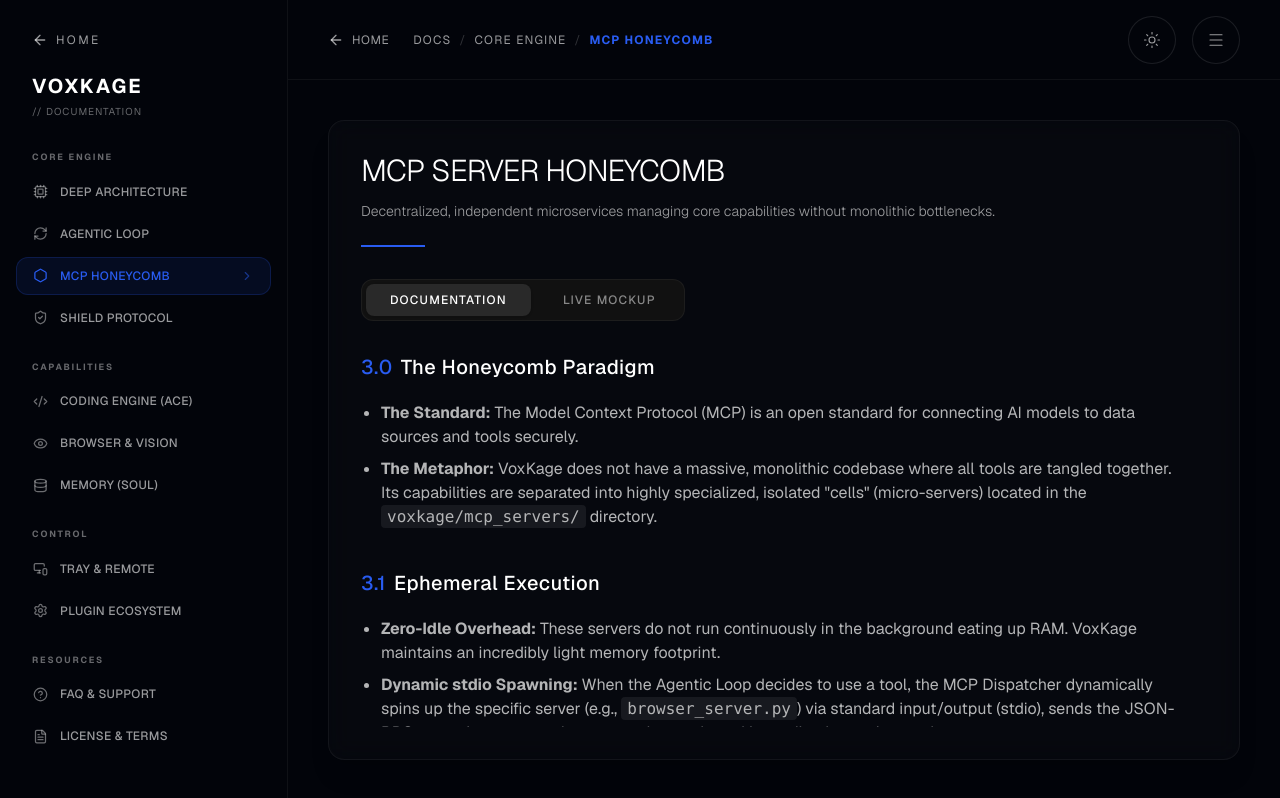
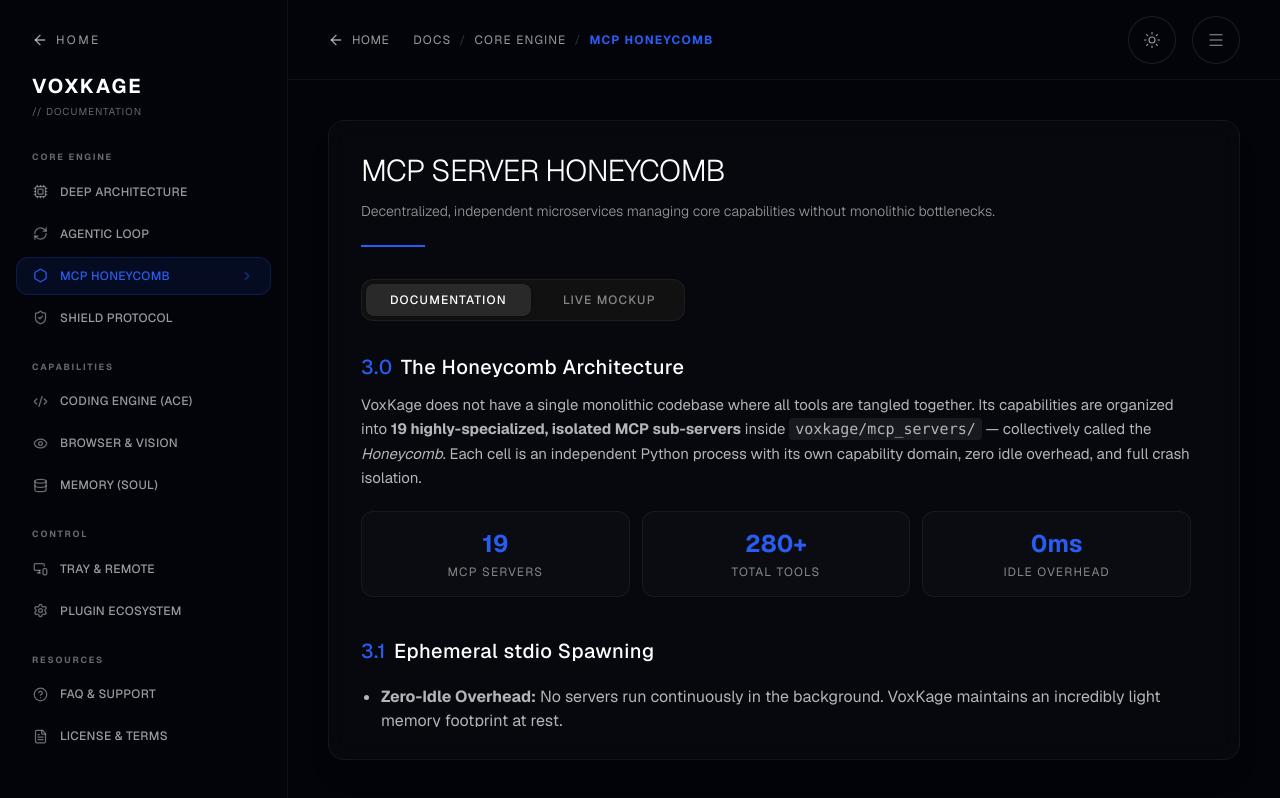
Before and after one commit to ayushdwivedi001/VoxKage-Website, a Next.js app: page /documentation in a window 1280 px wide. Both pictures are taken after a click on the button "MCP HONEYCOMB". Built offline with nearby package versions, Linux system fonts and the light colour scheme.

Commit message:
docs(Documentation): overhaul MCP Honeycomb section — document all 19 real servers with accurate tool counts, roles, and descriptions from direct codebase inspection

```diff
--- a/src/app/documentation/content.tsx
+++ b/src/app/documentation/content.tsx
@@ -165,7 +165,6 @@ const HoneycombMockup = () => {
 
   return (
     <div className="w-full bg-[#050505] border border-white/5 rounded-xl p-4 md:p-6 font-mono text-[11px] md:text-[13px] shadow-2xl relative overflow-hidden flex flex-col">
-      {/* Query Bar */}
       <div className="flex items-start md:items-center gap-3 bg-white/5 px-3 md:px-4 py-3 rounded-lg mb-6 md:mb-8 border border-white/5 shrink-0 pr-16 md:pr-20">
         <Terminal size={16} className="text-[#295cf1] shrink-0 mt-0.5 md:mt-0" />
         <motion.span
@@ -178,9 +177,7 @@ const HoneycombMockup = () => {
         </motion.span>
       </div>
 
-      {/* Honeycomb Nodes */}
       <div className="flex flex-col gap-6 relative pl-6 border-l border-white/5 ml-4">
-
         {step >= 1 && (
           <motion.div initial={{ opacity: 0, x: -10 }} animate={{ opacity: 1, x: 0 }} className="flex items-start gap-4 relative">
             <div className="absolute -left-[35px] bg-[#050505] border border-white/10 p-1.5 rounded-md">
@@ -188,7 +185,7 @@ const HoneycombMockup = () => {
             </div>
             <div className="bg-[#111] border border-white/5 px-4 py-3 rounded-lg w-full">
               <span className="text-yellow-500/80 font-bold tracking-widest text-[10px] uppercase mb-1 block">AGENTIC THINKING // PLAN</span>
-              <p className="text-white/60">I need to fetch Next.js docs via browser, compile to word via os_control, and dispatch via telegram server.</p>
+              <p className="text-white/60">I need to fetch Next.js docs via browser_server, compile to word via file_ops_server, and dispatch via telegram_server.</p>
             </div>
           </motion.div>
         )}
@@ -199,8 +196,8 @@ const HoneycombMockup = () => {
               <Search size={14} className="text-[#295cf1]" />
             </div>
             <div className="bg-[#111] border border-white/5 px-4 py-3 rounded-lg w-full">
-              <span className="text-[#295cf1] font-bold tracking-widest text-[10px] uppercase mb-1 block">BROWSER_SERVER.PY // EXECUTE</span>
-              <p className="text-white/60">Navigating to nextjs.org/docs... Extracted 4,201 tokens of updated DOM content.</p>
+              <span className="text-[#295cf1] font-bold tracking-widest text-[10px] uppercase mb-1 block">BROWSER_SERVER.PY // EXECUTE — 42 TOOLS</span>
+              <p className="text-white/60">Navigating to nextjs.org/docs... Extracted 4,201 tokens of updated DOM content via Playwright agent.</p>
             </div>
           </motion.div>
         )}
@@ -211,8 +208,8 @@ const HoneycombMockup = () => {
               <FileEdit size={14} className="text-emerald-500" />
             </div>
             <div className="bg-[#111] border border-white/5 px-4 py-3 rounded-lg w-full">
-              <span className="text-emerald-500 font-bold tracking-widest text-[10px] uppercase mb-1 block">FILE_OPS_SERVER.PY // EXECUTE</span>
-              <p className="text-white/60">Compiling extracted data... Created 'NextJS_Updates.docx' at C:\Temp.</p>
+              <span className="text-emerald-500 font-bold tracking-widest text-[10px] uppercase mb-1 block">FILE_OPS_SERVER.PY // EXECUTE — 5 TOOLS</span>
+              <p className="text-white/60">Compiling extracted data... Created 'NextJS_Updates.docx' at C:\Users\AYUSH\Documents.</p>
             </div>
           </motion.div>
         )}
@@ -223,8 +220,8 @@ const HoneycombMockup = () => {
               <Send size={14} className="text-purple-500" />
             </div>
             <div className="bg-[#111] border border-white/5 px-4 py-3 rounded-lg w-full">
-              <span className="text-purple-500 font-bold tracking-widest text-[10px] uppercase mb-1 block">TELEGRAM_SERVER.PY // EXECUTE</span>
-              <p className="text-white/60">Dispatching secure payload over IPC pipe... Message sent successfully.</p>
+              <span className="text-purple-500 font-bold tracking-widest text-[10px] uppercase mb-1 block">TELEGRAM_SERVER.PY // EXECUTE — 8 TOOLS</span>
+              <p className="text-white/60">Dispatching secure file payload over IPC pipe to Telegram Bot API... Message sent successfully.</p>
             </div>
           </motion.div>
         )}
@@ -250,9 +247,30 @@ const HoneycombMockup = () => {
 const HoneycombContent = () => {
   const [tab, setTab] = useState<"docs" | "mockup">("docs");
 
+  const servers = [
+    { name: "browser_server.py", color: "text-[#295cf1]", tools: 42, role: "Web Agent & Browser Automation", desc: "Full Playwright/Chromium orchestration. Handles search, DOM extraction, screenshot-with-vision, click/fill/drag/type via accessibility UIDs, JS execution, multi-tab management, network inspection, performance tracing, and a frontend snippet memory store." },
+    { name: "os_control_server.py", color: "text-emerald-500", tools: 20, role: "OS File & Process Control", desc: "The system hands. Copy, cut, rename, create folders, sort directories, find duplicates, recycle bin control, image compress/resize, wallpaper setting, process kill, Windows Update checks, disk usage analytics, archive compression and extraction." },
+    { name: "system_server.py", color: "text-cyan-400", tools: 56, role: "Full System Control Layer", desc: "The deepest OS integration layer. Controls volume, brightness, audio devices, night light, dark mode, power actions, power plans, battery status, system info, running processes, WiFi/Bluetooth/hotspot/airplane mode, network scanning, speed tests, DNS flushing, window management, clipboard, keystrokes, temp file cleanup, and the native shell executor." },
+    { name: "task_server.py", color: "text-rose-400", tools: 12, role: "Parallel Sub-Agent Manager", desc: "Spawns headless background sub-agent CLI processes (agy or OpenCode) for long-running tasks. Features a 30-min watchdog timer, hard 90-min kill cap, dual-engine support, auto-model selection (Pro vs Flash by task complexity), step logging heartbeats, and zombie PID detection." },
+    { name: "gui_server.py", color: "text-amber-400", tools: 5, role: "Desktop GUI Pilot", desc: "Vision-assisted desktop automation. Focuses windows via AttachThreadInput, captures desktop screenshots to disk paths (never base64), executes find-and-click with coordinate extraction, hotkeys, typed text via clipboard-paste for Unicode, drag/drop, and file opening." },
+    { name: "memory_server.py", color: "text-violet-400", tools: 11, role: "SOUL Memory & Self-Learning", desc: "The hippocampus. Manages the SOUL user profile (remember_user, recall_user, get_user_profile), problem/solution knowledge base (log_problem, log_solution, search_memory), trusted action registry, and full memory lifecycle (list, forget)." },
+    { name: "rag_server.py", color: "text-teal-400", tools: 6, role: "Vector RAG Database", desc: "The librarian. Handles document chunking, sentence-transformer embedding, FAISS/ChromaDB semantic storage, intelligent retrieval (query_rag), directory-wide indexing (index_directory), change detection (check_and_index), and document lifecycle management." },
+    { name: "coding_server.py", color: "text-yellow-400", tools: 4, role: "Agentic Coding Engine (ACE)", desc: "Powers the ACE workflow. Runs coding_thinking to initialize RAG-backed plans, get_code_skeleton for 95%-token-saving AST structural parsing, and update_coding_plan / get_coding_plan for live milestone tracking across multi-file refactoring sessions." },
+    { name: "telegram_server.py", color: "text-sky-400", tools: 8, role: "Telegram Remote Control", desc: "Bidirectional Telegram Bot bridge. Sends messages, reports, and files. Checks inbox, handles user confirmation dialogs (telegram_ask_save / telegram_check_reply), retrieves pending messages, and reports bot connection status." },
+    { name: "github_server.py", color: "text-orange-400", tools: 14, role: "GitHub & Git Automation", desc: "Full Git & GitHub lifecycle. Clone repos, smart commits with auto-messages, pull, fake commit histories, auto-detect and install dependencies, run/kill projects, check project health, list repos, create local repos, and inspect GitHub Actions runs and job logs." },
+    { name: "email_server.py", color: "text-pink-400", tools: 11, role: "Email Client & Automation", desc: "Complete Gmail/IMAP integration. Check inbox, read emails, send, save drafts, reply, delete, bulk delete, archive, mark read/unread, and get email statistics — all via secure OAuth or App Password flow." },
+    { name: "devserver_server.py", color: "text-lime-400", tools: 7, role: "Dev Server Manager & Visual QA", desc: "Auto-detects and starts local dev servers (Next.js, Vite, React CRA, Angular, SvelteKit, Nuxt, Django, Flask, FastAPI, static HTML). Manages port conflicts, waits for server readiness, and bridges browser screenshots to Gemini vision scoring for the Visual QA self-correction loop." },
+    { name: "media_server.py", color: "text-fuchsia-400", tools: 6, role: "Spotify & Media Control", desc: "Full Spotify integration via spotipy. Search and play tracks/playlists by name or URI, control playback (play/pause/skip/volume), search YouTube media options, and play media selections directly from search results." },
+    { name: "file_server.py", color: "text-indigo-400", tools: 5, role: "Smart File Intelligence", desc: "Intelligent file operations. smart_open resolves descriptions to real apps/files and launches them, browse_directory gives structured listings, analyze_specific_file uses Gemini vision for image/doc analysis, and find_and_analyze_file searches the filesystem by keyword." },
+    { name: "file_ops_server.py", color: "text-emerald-300", tools: 5, role: "File Creation & Editing", desc: "Precise file lifecycle management with confirmation gates. Creates new files with content, edits existing files via diff-style replacement, deletes files safely, converts between formats (.docx, .pdf, .txt, etc.), and lists directory contents with metadata." },
+    { name: "health_server.py", color: "text-red-400", tools: 7, role: "System Health Monitor", desc: "Comprehensive PC diagnostics. Full health check (CPU/RAM/disk/network), top processes by CPU or memory, startup programs inventory, junk file scanning and cleaning (with confirmation), Windows Defender/antivirus status, and disk usage analysis." },
+    { name: "download_server.py", color: "text-orange-300", tools: 4, role: "Download & Installer Manager", desc: "Safe agentic download pipeline. Finds official download URLs via browser, shows preview before downloading (confirmed=False gate), tracks download progress, and runs installers silently — all with user confirmation checkpoints before execution." },
+    { name: "notify_server.py", color: "text-yellow-300", tools: 2, role: "Windows Notification Bridge", desc: "Native Windows toast notifications. notify_task_done fires structured completion alerts with task ID and status. notify delivers arbitrary title/message/duration popups to the desktop notification center for background task awareness." },
+    { name: "session_server.py", color: "text-slate-400", tools: 4, role: "Session Log & Shared Consciousness", desc: "Structured session memory. Creates, lists, retrieves, and searches markdown session logs — the backbone of VoxKage's shared consciousness across Antigravity CLI and OpenCode CLI sessions. Enables seamless context handoff between sessions." },
+  ];
+
   return (
     <div className="flex flex-col h-full w-full">
-      {/* Internal Tab Switcher */}
       <div className="flex items-center gap-2 mb-8 bg-[#111] w-max p-1 rounded-xl border border-white/5">
         <button
           onClick={() => setTab("docs")}
@@ -273,64 +291,62 @@ const HoneycombContent = () => {
           <motion.div key="docs" initial={{ opacity: 0, y: 10 }} animate={{ opacity: 1, y: 0 }} exit={{ opacity: 0, y: -10 }} className="flex flex-col gap-10 pb-12">
             <div className="flex flex-col gap-3">
               <h3 className="text-xl font-medium tracking-wide flex items-center gap-2">
-                <span className="text-[#295cf1]">3.0</span> The Honeycomb Paradigm
+                <span className="text-[#295cf1]">3.0</span> The Honeycomb Architecture
+              </h3>
+              <p className="opacity-70 leading-relaxed text-[15px]">
+                VoxKage does not have a single monolithic codebase where all tools are tangled together. Its capabilities are organized into <strong>19 highly-specialized, isolated MCP sub-servers</strong> inside <code className="bg-white/10 px-1.5 py-0.5 rounded">voxkage/mcp_servers/</code> — collectively called the <em>Honeycomb</em>. Each cell is an independent Python process with its own capability domain, zero idle overhead, and full crash isolation.
+              </p>
+              <div className="grid grid-cols-3 gap-3 mt-2">
+                {[
+                  { val: "19", label: "MCP Servers" },
+                  { val: "280+", label: "Total Tools" },
+                  { val: "0ms", label: "Idle Overhead" },
+                ].map(stat => (
+                  <div key={stat.label} className="bg-[#ffffff05] border border-white/5 rounded-xl p-4 text-center">
+                    <p className="text-2xl font-bold text-[#295cf1]">{stat.val}</p>
+                    <p className="text-xs opacity-50 uppercase tracking-widest mt-1">{stat.label}</p>
+                  </div>
+                ))}
+              </div>
+            </div>
+
+            <div className="flex flex-col gap-3">
+              <h3 className="text-xl font-medium tracking-wide flex items-center gap-2">
+                <span className="text-[#295cf1]">3.1</span> Ephemeral stdio Spawning
               </h3>
               <ul className="list-disc pl-5 opacity-70 flex flex-col gap-2 mt-2">
-                <li><strong>The Standard:</strong> The Model Context Protocol (MCP) is an open standard for connecting AI models to data sources and tools securely.</li>
-                <li><strong>The Metaphor:</strong> VoxKage does not have a massive, monolithic codebase where all tools are tangled together. Its capabilities are separated into highly specialized, isolated "cells" (micro-servers) located in the <code className="bg-white/10 px-1.5 py-0.5 rounded">voxkage/mcp_servers/</code> directory.</li>
+                <li><strong>Zero-Idle Overhead:</strong> No servers run continuously in the background. VoxKage maintains an incredibly light memory footprint at rest.</li>
+                <li><strong>Dynamic Spawning:</strong> When the Agentic Loop selects a tool, the hosting CLI dynamically spins up the specific server (e.g., <code className="bg-white/10 px-1.5 py-0.5 rounded">browser_server.py</code>) via stdio JSON-RPC, executes the command, captures the result, and terminates the process.</li>
+                <li><strong>Schema Injection:</strong> VoxKage reads all 19 server schemas at startup and injects their full tool definitions into the host CLI's system prompt — the model always knows exactly what it can do.</li>
               </ul>
             </div>
 
             <div className="flex flex-col gap-3">
               <h3 className="text-xl font-medium tracking-wide flex items-center gap-2">
-                <span className="text-[#295cf1]">3.1</span> Ephemeral Execution
+                <span className="text-[#295cf1]">3.2</span> Fault Isolation &amp; Crash Protection
               </h3>
               <ul className="list-disc pl-5 opacity-70 flex flex-col gap-2 mt-2">
-                <li><strong>Zero-Idle Overhead:</strong> These servers do not run continuously in the background eating up RAM. VoxKage maintains an incredibly light memory footprint.</li>
-                <li><strong>Dynamic stdio Spawning:</strong> When the Agentic Loop decides to use a tool, the MCP Dispatcher dynamically spins up the specific server (e.g., <code className="bg-white/10 px-1.5 py-0.5 rounded">browser_server.py</code>) via standard input/output (stdio), sends the JSON-RPC execution command, captures the result, and immediately terminates the server.</li>
-                <li><strong>Schema Injection:</strong> VoxKage automatically reads the schemas of all cells in the Honeycomb at startup and injects them into the LLM's system prompt, keeping it perfectly aware of its capabilities.</li>
+                <li><strong>Process Boundary Isolation:</strong> Each server is a separate OS subprocess. A Playwright crash in <code className="bg-white/10 px-1.5 py-0.5 rounded">browser_server.py</code> cannot destabilize the main VoxKage session or any other server.</li>
+                <li><strong>Stderr Self-Healing:</strong> The hosting CLI catches raw stderr crash logs from any dying cell, wraps them as structured tool errors, and injects them directly into the next model turn for autonomous diagnosis and retry.</li>
+                <li><strong>Watchdog Protection:</strong> The <code className="bg-white/10 px-1.5 py-0.5 rounded">task_server</code> adds an additional layer — background sub-agents that stop logging heartbeats are auto-killed after 30 minutes of silence, with a hard 90-minute absolute limit.</li>
               </ul>
             </div>
 
             <div className="flex flex-col gap-3">
               <h3 className="text-xl font-medium tracking-wide flex items-center gap-2">
-                <span className="text-[#295cf1]">3.2</span> Fault Isolation & Stability
-              </h3>
-              <ul className="list-disc pl-5 opacity-70 flex flex-col gap-2 mt-2">
-                <li><strong>Crash Protection:</strong> Because each cell operates as an isolated subprocess, a crash in the browser server cannot crash the main VoxKage engine.</li>
-                <li><strong>The Firewall:</strong> The MCP Dispatcher catches the stderr crash log, cleanly closes the dead cell, and passes the error text back to the Agentic Loop for self-correction.</li>
-              </ul>
-            </div>
-
-            <div className="flex flex-col gap-3">
-              <h3 className="text-xl font-medium tracking-wide flex items-center gap-2">
-                <span className="text-[#295cf1]">3.3</span> Anatomy of the Cells
+                <span className="text-[#295cf1]">3.3</span> Complete Cell Inventory
               </h3>
               <div className="grid grid-cols-1 md:grid-cols-2 gap-4 mt-2">
-                <div className="bg-[#ffffff05] border border-white/5 p-4 rounded-xl shadow-inner">
-                  <h4 className="text-[#295cf1] font-medium mb-1">browser_server.py</h4>
-                  <p className="text-sm opacity-60">The Web Interface. Handles Selenium/Playwright orchestration, deep DOM element extraction, and visual viewport states.</p>
-                </div>
-                <div className="bg-[#ffffff05] border border-white/5 p-4 rounded-xl shadow-inner">
-                  <h4 className="text-emerald-500 font-medium mb-1">os_control_server.py</h4>
-                  <p className="text-sm opacity-60">The Hands. Manages native OS commands, directory traversal, precise file creation/editing, and process management.</p>
-                </div>
-                <div className="bg-[#ffffff05] border border-white/5 p-4 rounded-xl shadow-inner">
-                  <h4 className="text-yellow-500 font-medium mb-1">coding_server.py</h4>
-                  <p className="text-sm opacity-60">The Developer Brain. Powers the Agentic Coding Engine (ACE) by generating structure skeletons and managing plans.</p>
-                </div>
-                <div className="bg-[#ffffff05] border border-white/5 p-4 rounded-xl shadow-inner">
-                  <h4 className="text-purple-500 font-medium mb-1">rag_server.py</h4>
-                  <p className="text-sm opacity-60">The Librarian. Handles chunking, embedding, and semantic retrieval, allowing VoxKage to "read" massive repositories.</p>
-                </div>
-                <div className="bg-[#ffffff05] border border-white/5 p-4 rounded-xl shadow-inner">
-                  <h4 className="text-cyan-500 font-medium mb-1">memory_server.py</h4>
-                  <p className="text-sm opacity-60">The Hippocampus. Manages read/write operations for the SOUL system (user preferences) and the Problem/Solution logs.</p>
-                </div>
-                <div className="bg-[#ffffff05] border border-white/5 p-4 rounded-xl shadow-inner">
-                  <h4 className="text-rose-500 font-medium mb-1">task_server.py</h4>
-                  <p className="text-sm opacity-60">The Manager. Responsible for spawning, tracking, and killing detached background sub-agents.</p>
-                </div>
+                {servers.map(server => (
+                  <div key={server.name} className="bg-[#ffffff05] border border-white/5 p-4 rounded-xl shadow-inner flex flex-col gap-1.5">
+                    <div className="flex items-center justify-between gap-2">
+                      <h4 className={`${server.color} font-mono font-medium text-sm`}>{server.name}</h4>
+                      <span className="text-[10px] bg-white/5 border border-white/10 px-2 py-0.5 rounded-full text-white/50 shrink-0">{server.tools} tools</span>
+                    </div>
+                    <p className="text-xs text-white/40 uppercase tracking-wider font-medium">{server.role}</p>
+                    <p className="text-sm opacity-60 leading-relaxed">{server.desc}</p>
+                  </div>
+                ))}
               </div>
             </div>
 
@@ -339,8 +355,10 @@ const HoneycombContent = () => {
                 <span className="text-[#295cf1]">3.4</span> Cross-Cell Orchestration
               </h3>
               <ul className="list-disc pl-5 opacity-70 flex flex-col gap-2 mt-2">
-                <li><strong>The Synergy:</strong> The Agentic Loop acts as the maestro, seamlessly passing data between completely isolated cells.</li>
-                <li><strong>Example Workflow:</strong> VoxKage uses the browser_server to find a GitHub link, the os_control_server to run git clone, the rag_server to index the files, and the coding_server to analyze them. Data flows effortlessly.</li>
+                <li><strong>The Maestro:</strong> The hosting CLI&apos;s Agentic Loop acts as the conductor, seamlessly piping outputs from one cell directly into the inputs of the next — data flows across completely isolated processes with zero manual wiring.</li>
+                <li><strong>Example — Research to Telegram:</strong> <code className="bg-white/10 px-1.5 py-0.5 rounded">browser_server</code> fetches docs → <code className="bg-white/10 px-1.5 py-0.5 rounded">file_ops_server</code> compiles a .docx → <code className="bg-white/10 px-1.5 py-0.5 rounded">telegram_server</code> dispatches the file — three isolated cells, one seamless workflow.</li>
+                <li><strong>Example — Agentic Coding:</strong> <code className="bg-white/10 px-1.5 py-0.5 rounded">rag_server</code> indexes a repo → <code className="bg-white/10 px-1.5 py-0.5 rounded">coding_server</code> builds a skeleton plan → <code className="bg-white/10 px-1.5 py-0.5 rounded">os_control_server</code> executes shell builds → <code className="bg-white/10 px-1.5 py-0.5 rounded">devserver_server</code> starts the dev server → <code className="bg-white/10 px-1.5 py-0.5 rounded">browser_server</code> screenshots the result for vision scoring.</li>
+                <li><strong>Parallel Execution:</strong> The <code className="bg-white/10 px-1.5 py-0.5 rounded">task_server</code> can spawn multiple sub-agents simultaneously, each with its own full access to the entire Honeycomb, running independently in the background while the main session remains free.</li>
               </ul>
             </div>
           </motion.div>
```
